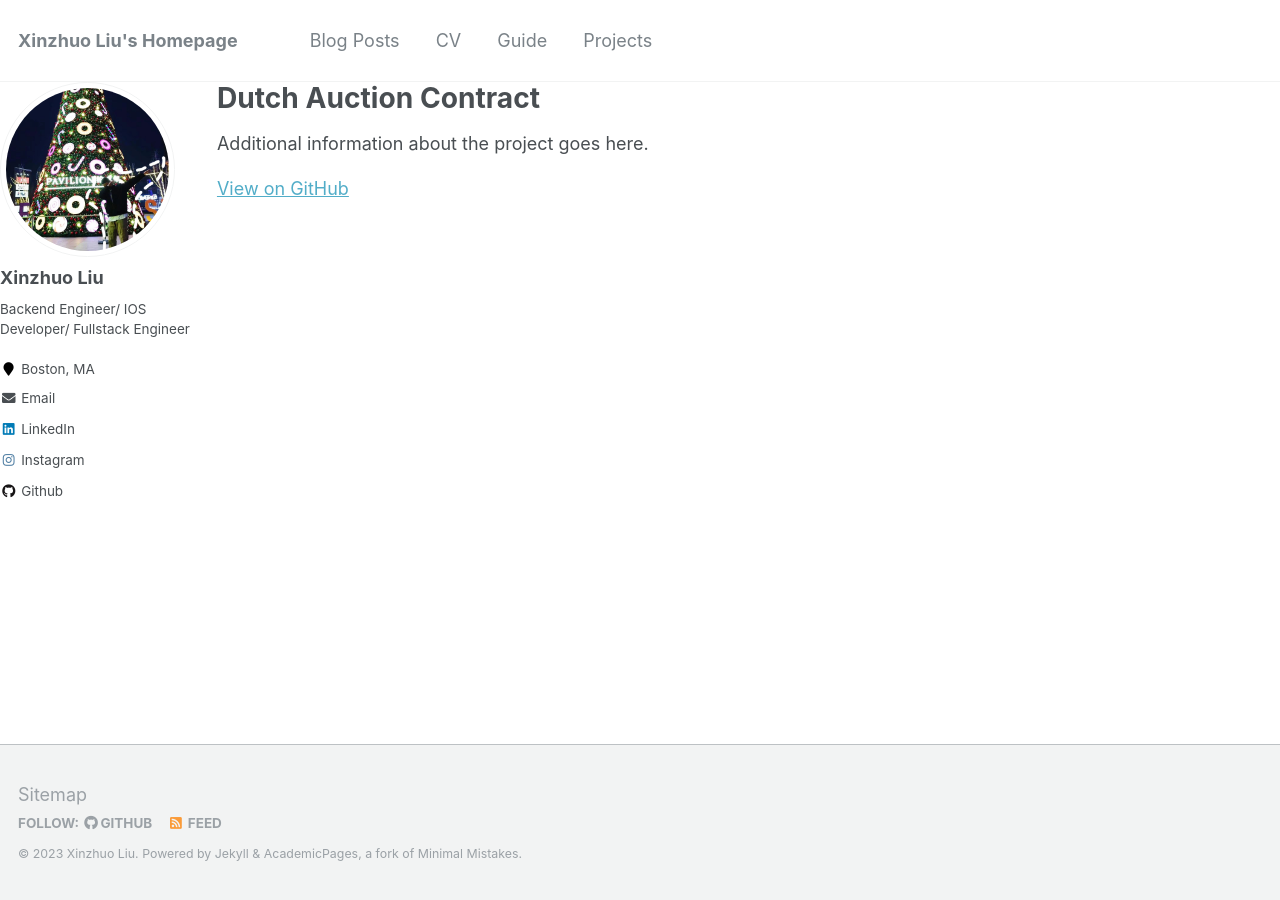
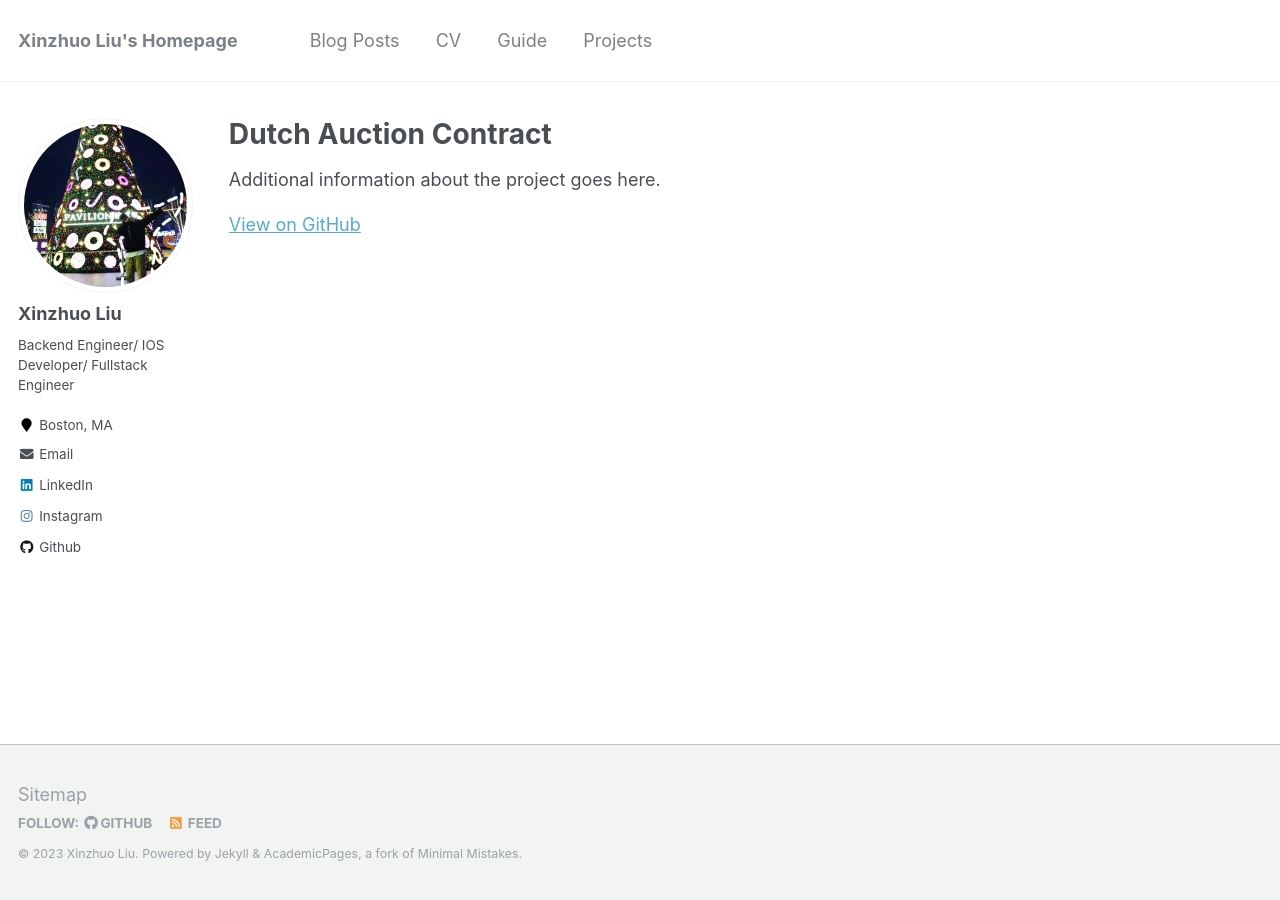
Before and after one commit to Uni-boy/uni-boy.github.io, a Jekyll site: the page built from _projects/project-blockchain.html, in a window 1280 px wide. Built offline with Jekyll 4.4.1, drawn with Linux system fonts in a browser that asks for light colours.

Commit message:
first project

```diff
--- a/_layouts/project.html
+++ b/_layouts/project.html
@@ -4,6 +4,7 @@
 
 {% include base_path %}
 
+<div id="main" role="main">
   {% include sidebar.html %}
   <article class="post" itemscope itemtype="http://schema.org/BlogPosting">
     <header class="post-header">
@@ -15,3 +16,4 @@
       <p><a href="{{ page.github_url }}" target="_blank">View on GitHub</a></p>
     </div>
   </article>
+</div>
--- a/_pages/projects.html
+++ b/_pages/projects.html
@@ -8,11 +8,11 @@
 {% include base_path %}
 
 {% for project in site.projects %}
-  <!-- <div class="project"> -->
+  <div class="project">
     <h3><a href="{{ project.url }}">{{ project.title }}</a></h3>
     <img src="{{ site.baseurl }}{{ project.image }}" alt="{{ project.title }}" />
     <p>{{ project.description }}</p>
     <p><a href="{{ project.github_url }}" target="_blank">View on GitHub</a></p>
-  <!-- </div> -->
+  </div>
   {% include archive-single.html %}
 {% endfor %}
```
Lines whose indentation alone changed are shown as unchanged.
